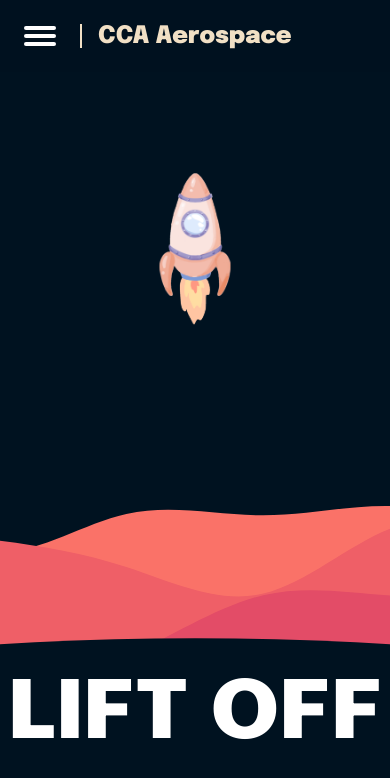
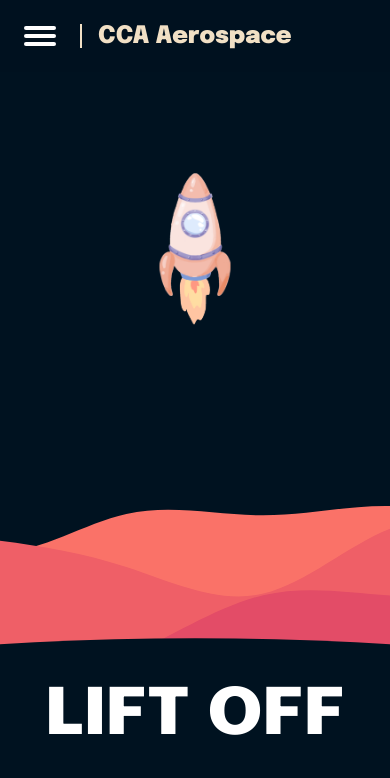
Before and after one commit to cca-aerospace/website, an Eleventy site: page src/index.njk in a window 390 px wide. Shown: the top 778 px of the page. Built offline with nearby package versions, Linux system fonts and the light colour scheme; Eleventy itself is replaced by a stand-in of ours; files that its build step writes are made by us from their sources.

Commit message:
fix font size for phones

```diff
--- a/src/css/home.css
+++ b/src/css/home.css
@@ -67,6 +67,12 @@
   font-size: 5rem;
 }
 
+@media (max-width: 992px) {
+  .hero .header-heading {
+    font-size: 4rem;
+  }
+}
+
 .cover-the-wonky-animations-shhhh {
   position: relative;
   z-index: 10;
```
